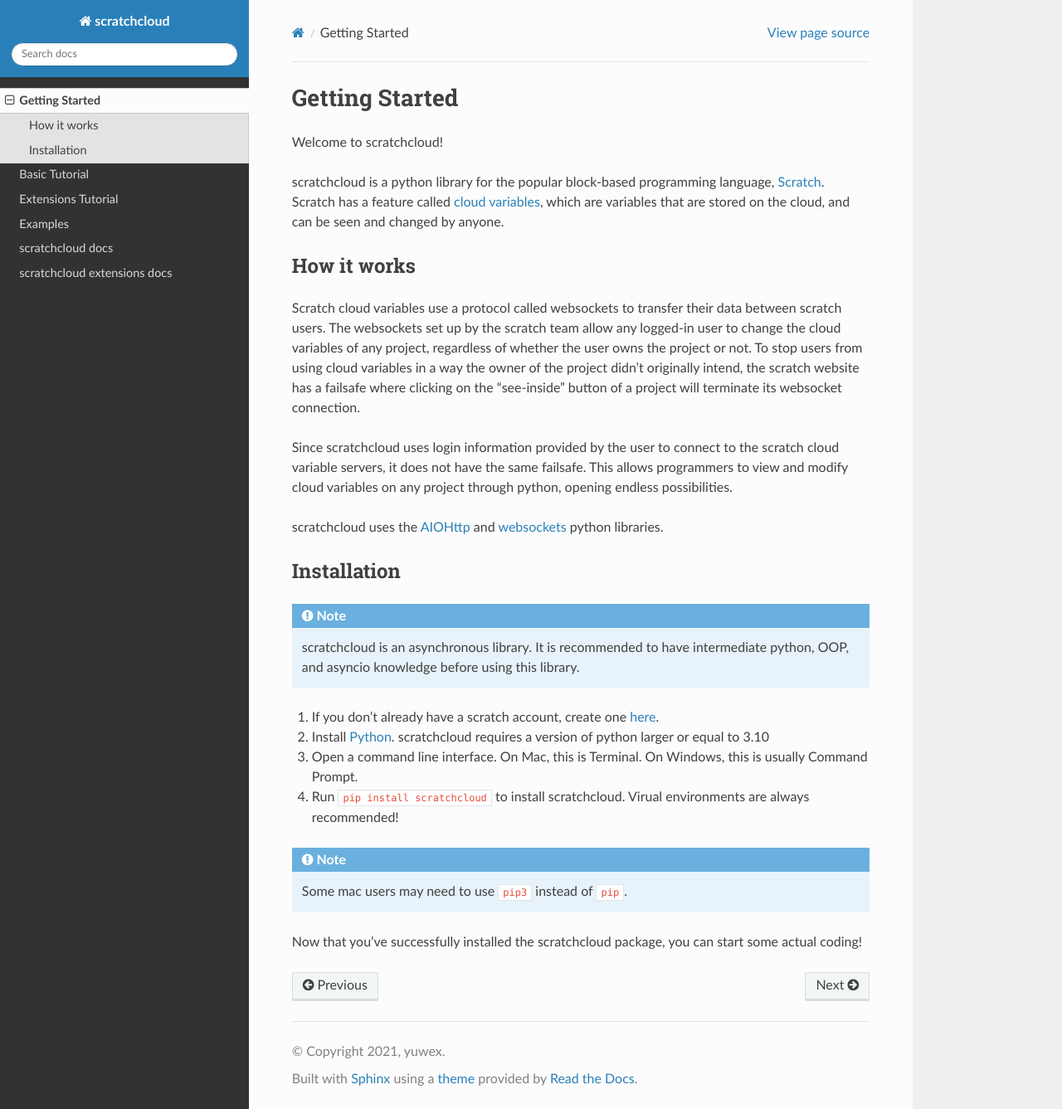
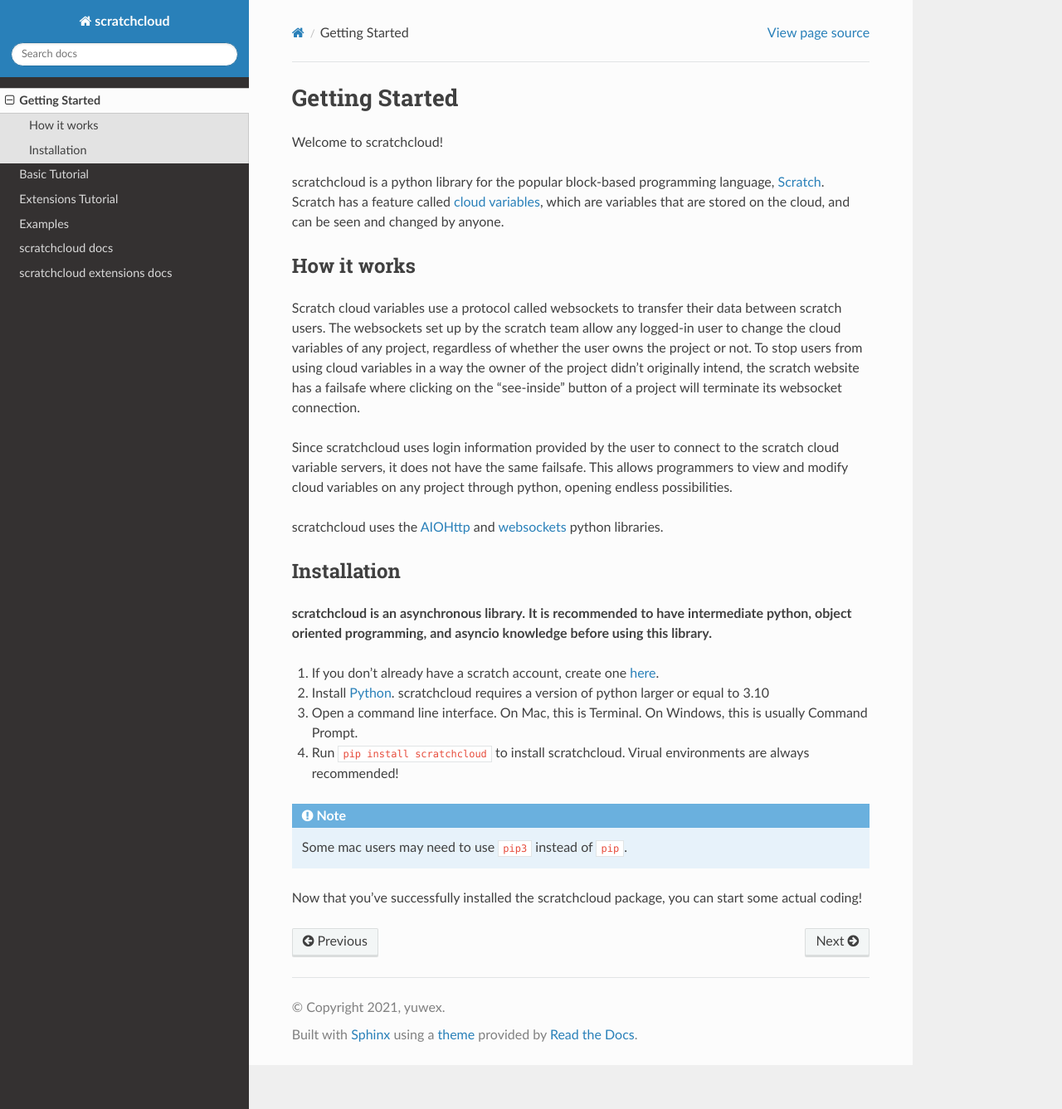
Before and after one commit to yuwex/scratchcloud, a Sphinx documentation site: the page built from sphinx/source/getting_started.rst, in a window 1280 px wide and 1337 px high. Shown: the whole window at 83% size. Built offline with Sphinx 7.4.7 and the Read the Docs theme 2.0.0, drawn with Linux system fonts in a browser that asks for light colours.

Commit message:
changed note to bold, expanded OOP abreviation

```diff
--- a/sphinx/source/getting_started.rst
+++ b/sphinx/source/getting_started.rst
@@ -17,8 +17,7 @@
 Installation
 ------------
 
-.. note::
-    scratchcloud is an asynchronous library. It is recommended to have intermediate python, OOP, and asyncio knowledge before using this library.
+**scratchcloud is an asynchronous library. It is recommended to have intermediate python, object oriented programming, and asyncio knowledge before using this library.**
 
 1. If you don't already have a scratch account, create one `here <https://scratch.mit.edu/join>`_.
 2. Install `Python <https://www.python.org/downloads/>`_. scratchcloud requires a version of python larger or equal to 3.10
```
